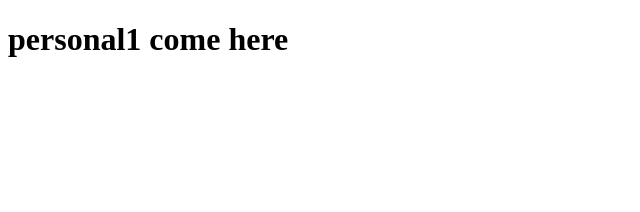
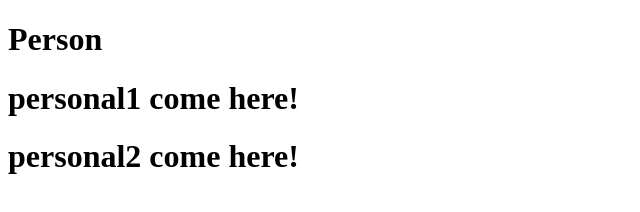
Before and after one commit to isbinge/node_practice, a website: page src/personal.html in a window 1280 px wide. Shown: the whole page, without its empty margins (0-640 px from the left). Drawn offline with Linux system fonts and the light colour scheme.

Commit message:
feat(person): visit

```diff
--- a/src/personal.html
+++ b/src/personal.html
@@ -6,8 +6,10 @@
     <title>Document</title>
   </head>
   <body>
+    <h1>Person</h1>
     <div>
-      <h1>personal1 come here</h1>
+      <h1>personal1 come here!</h1>
+      <h1>personal2 come here!</h1>
     </div>
   </body>
 </html>
```
